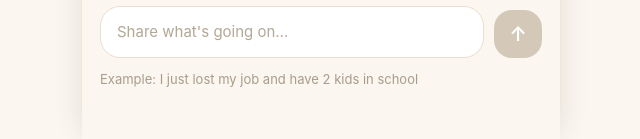
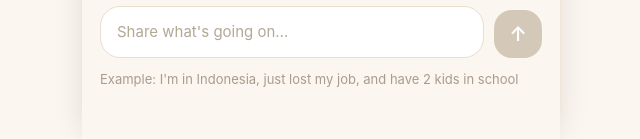
Before and after one commit to numshv/claimit, a Next.js app: page /chat in a window 1280 px wide. Shown: the part 684-823 px from the top of the page, without its empty margins (319-959 px from the left). Built offline with nearby package versions, Linux system fonts and the light colour scheme.

Commit message:
fix(ui): update example prompt to show country format, fix error message strings

```diff
--- a/src/app/chat/page.tsx
+++ b/src/app/chat/page.tsx
@@ -197,7 +197,7 @@ export default function ChatPage() {
         </div>
         {!showChips && messages.length <= 1 && (
           <p className="text-[13px] text-[#a89c8c] mt-3 leading-[18px]">
-            Example: I just lost my job and have 2 kids in school
+            Example: I'm in Indonesia, just lost my job, and have 2 kids in school
           </p>
         )}
       </div>
```
